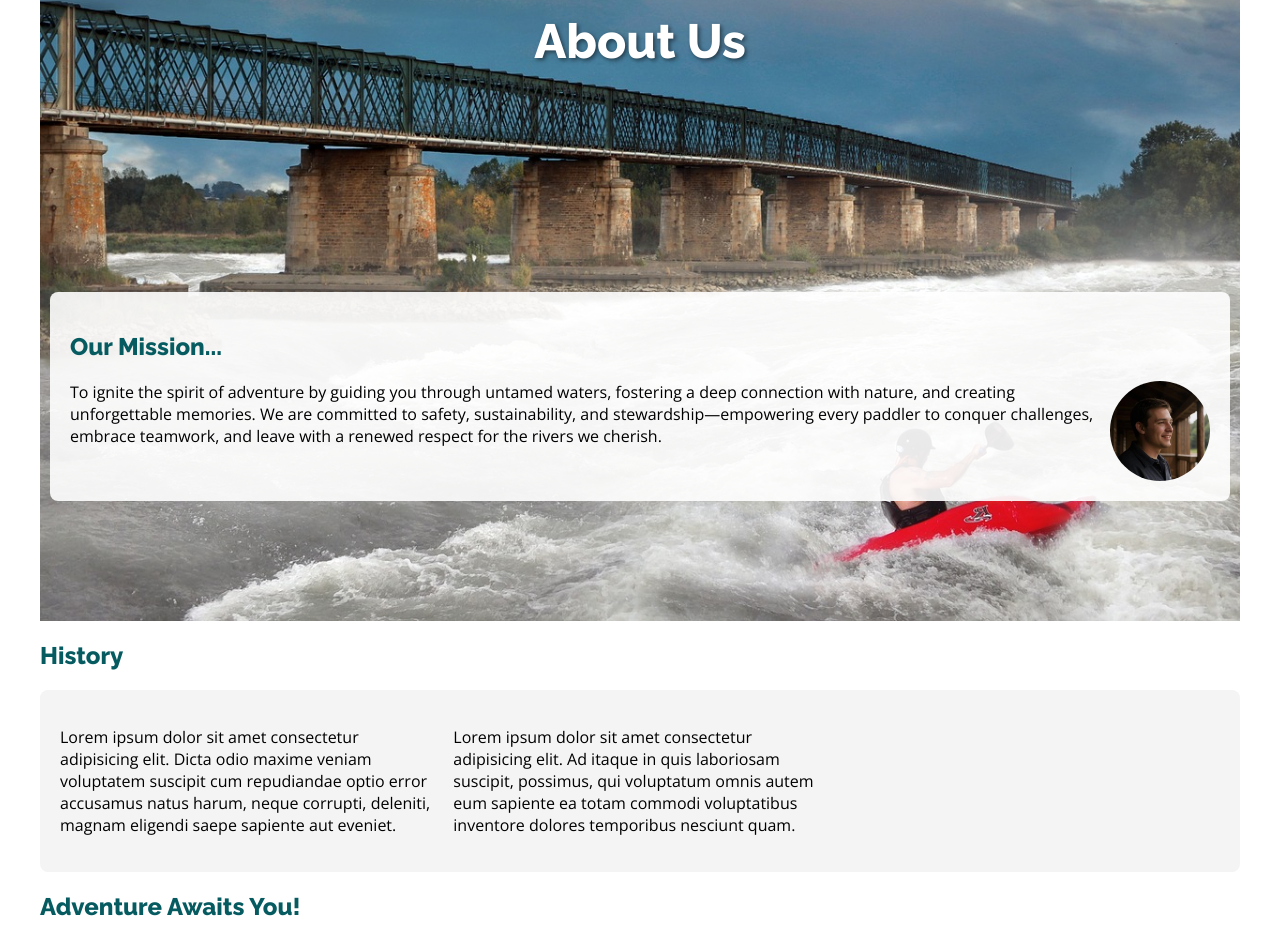
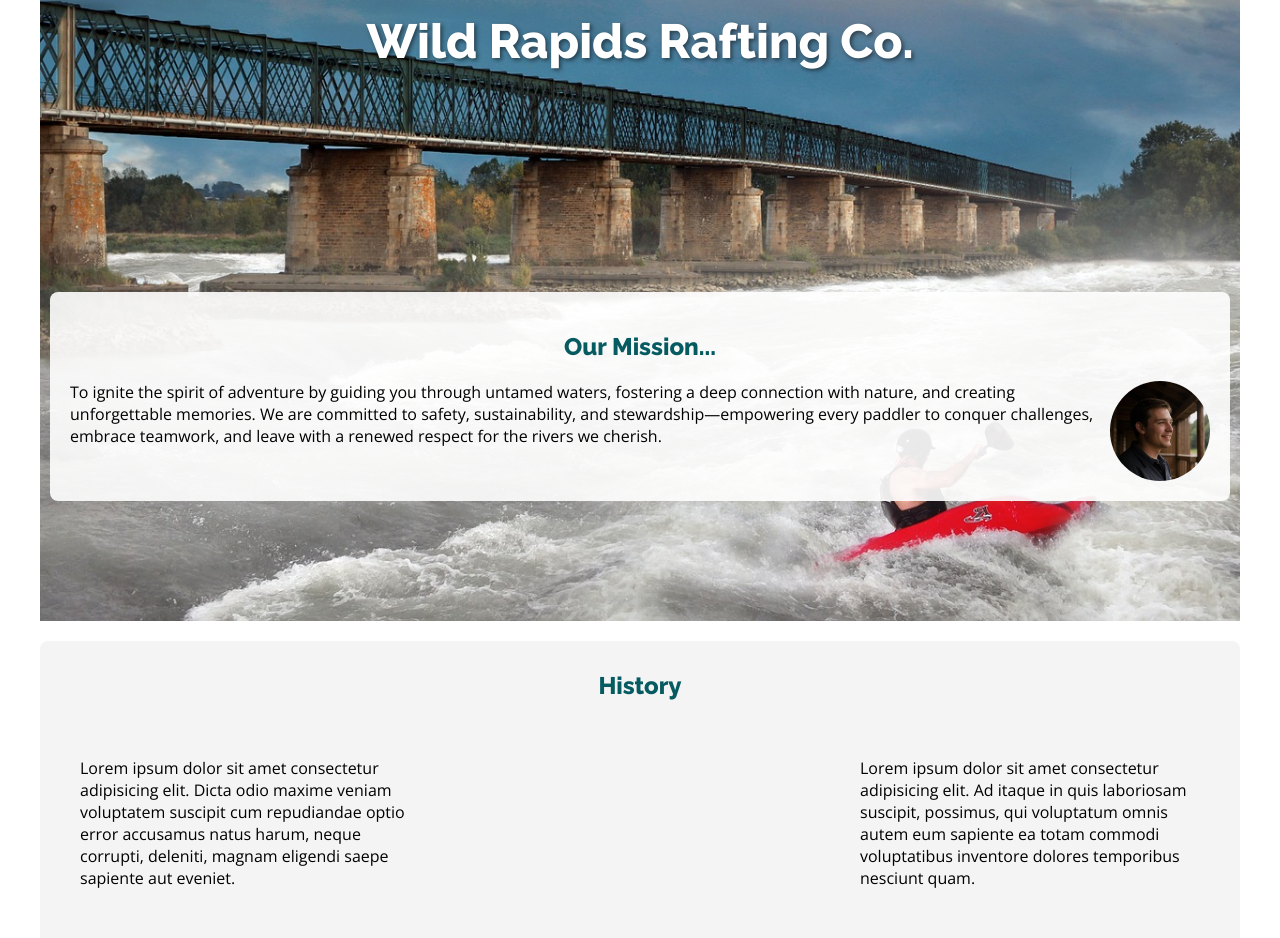
Before and after one commit to ezequielgv/wdd130, a plain HTML site: page wwr/about.html in a window 1280 px wide. Shown: the part 334-1272 px from the top of the page. Drawn offline with nearby package versions, Linux system fonts and the light colour scheme.

Commit message:
modified:   wwr/about.html 	modified:   wwr/styles/rafting.css

```diff
--- a/wwr/about.html
+++ b/wwr/about.html
@@ -12,7 +12,7 @@
     <link rel="preconnect" href="https://fonts.gstatic.com" crossorigin>
     <link href="https://fonts.googleapis.com/css2?family=Raleway:wght@800&family=Open+Sans:wght@400&display=swap" rel="stylesheet">
 
-    <title>Wild Rapids Rafting Co.</title>
+    <title>Wild Rapids Rafting Co. - About Us</title>
 </head>
 <body>
     <header>
@@ -27,7 +27,7 @@
     <main>
         <div class="hero">
             <img src="images/Hero-Background-Image.jpg" alt="Rafting Adventure">
-            <h1>About Us</h1>
+            <h1>Wild Rapids Rafting Co.</h1>
             <article>
                 <h2>Our Mission...</h2>
                 <img src="images/happy-employee.webp" alt="Happy Client">
@@ -36,10 +36,10 @@
         </div>
 
         <section>
-            <h2>History</h2>
             <div class="history-content">
-                <p>Lorem ipsum dolor sit amet consectetur adipisicing elit. Dicta odio maxime veniam voluptatem suscipit cum repudiandae optio error accusamus natus harum, neque corrupti, deleniti, magnam eligendi saepe sapiente aut eveniet.</p>
-                <p>Lorem ipsum dolor sit amet consectetur adipisicing elit. Ad itaque in quis laboriosam suscipit, possimus, qui voluptatum omnis autem eum sapiente ea totam commodi voluptatibus inventore dolores temporibus nesciunt quam.</p>
+                <h2>History</h2>
+                <p class="history-text-1">Lorem ipsum dolor sit amet consectetur adipisicing elit. Dicta odio maxime veniam voluptatem suscipit cum repudiandae optio error accusamus natus harum, neque corrupti, deleniti, magnam eligendi saepe sapiente aut eveniet.</p>
+                <p class="history-text-2">Lorem ipsum dolor sit amet consectetur adipisicing elit. Ad itaque in quis laboriosam suscipit, possimus, qui voluptatum omnis autem eum sapiente ea totam commodi voluptatibus inventore dolores temporibus nesciunt quam.</p>
             </div>
         </section>
 
--- a/wwr/styles/rafting.css
+++ b/wwr/styles/rafting.css
@@ -70,23 +70,6 @@ nav a {
     text-shadow: 2px 2px 4px rgba(0,0,0,0.5);
 }
 
-/* .hero article {
-    position: absolute;
-    bottom: 20px;
-    right: 20px;
-    width: 300px;
-    background-color: rgba(255, 255, 255, 0.9);
-    padding: 20px;
-    border-radius: 8px;
-}
-
-.hero article img {
-    float: right;
-    width: 100px;
-    margin-left: 15px;
-    border-radius: 50%;
-} */
-
 .hero article {
     background-color: rgba(255, 255, 255, 0.9);
     position: absolute;
@@ -105,10 +88,12 @@ nav a {
 }
 
 /* History Section Styles */
+
 .history-content {
     display: grid;
+    grid-template-rows: 50px 1fr;
     grid-template-columns: 1fr 1fr 1fr;
-    gap: 20px;
+    gap: 10px;
     align-items: center;
     margin: 20px 0;
     padding: 20px;
@@ -116,11 +101,22 @@ nav a {
     border-radius: 8px;
 }
 
-.history-text {
+h2 {
+    grid-row: 1/2;
+    grid-column: 2/3;
+    text-align: center;
+}
+
+.history-text-1 {
+    grid-column: 1/2;
+    grid-row: 2/3;
     padding: 20px;
-    background-color: white;
-    border-radius: 8px;
-    box-shadow: 0 2px 4px rgba(0,0,0,0.1);
+}
+
+.history-text-2 {
+    grid-column: 3/4;
+    grid-row: 2/3;
+    padding: 20px;
 }
 
 /* Adventure Section */
```
